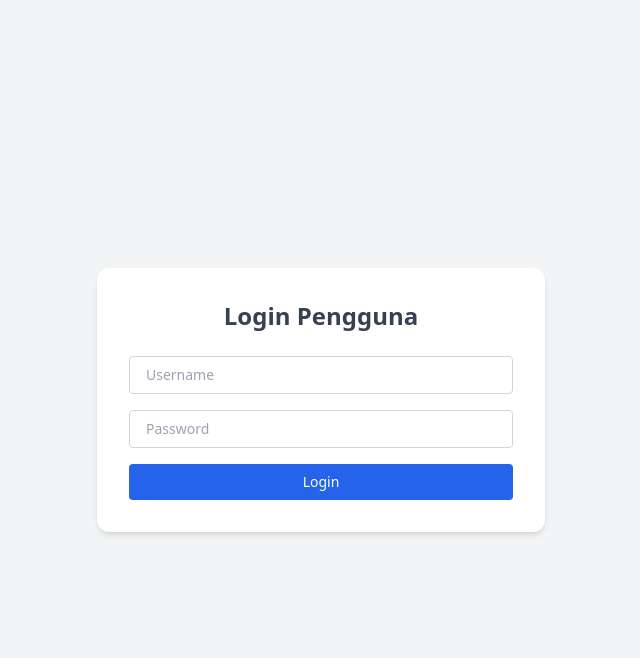
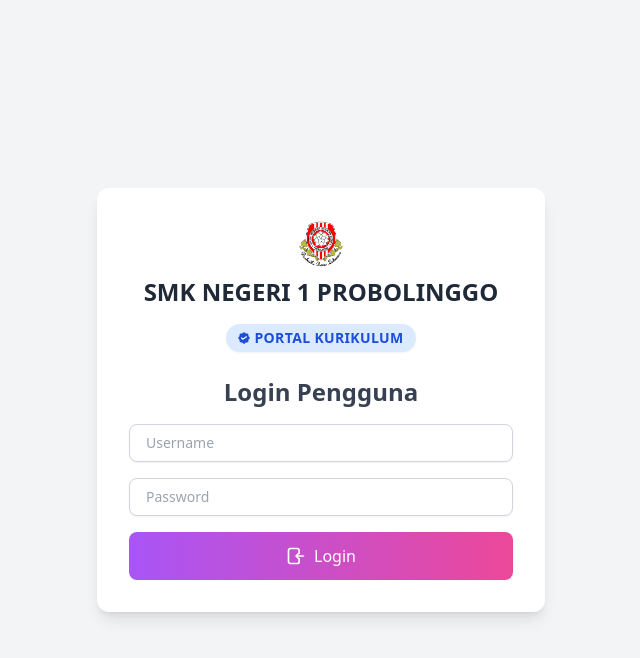
Before and after one commit to shinataputra/kurikulum-app, a PHP site: page /kurikulum-app/index.php?url=login in a window 1280 px wide. Shown: the top 658 px of the page, without its empty margins (319-959 px from the left). Run offline with PHP 8.4, Linux system fonts and the light colour scheme; some libraries are stand-ins or nearby versions.

Commit message:
fix : style login

```diff
--- a/views/auth/login.php
+++ b/views/auth/login.php
@@ -3,16 +3,47 @@
 
 <head>
     <meta charset="UTF-8">
-    <meta name="viewport" content="width=device-width, initial-scale=1.0">
-    <title>Login</title>
+    <title>Portal Kurikulum - SMKN 1 Probolinggo</title>
+    <link rel="icon" type="image/png" href="assets/img/iconsmexa.png">
+
+
+    <meta name="viewport" content="width=device-width, initial-scale=1">
     <script src="https://cdn.tailwindcss.com"></script>
 </head>
 
 <body class="bg-gray-100 flex items-center justify-center min-h-screen px-4">
 
-    <div class="bg-white p-6 sm:p-8 rounded-xl shadow-md w-full max-w-md">
-        <h2 class="text-2xl font-bold mb-6 text-center text-gray-700">Login Pengguna</h2>
+    <div class="bg-white p-6 sm:p-8 rounded-xl shadow-lg w-full max-w-md">
 
+        <!-- Header SMK -->
+        <div class="flex flex-col items-center justify-center mb-4 text-center gap-2">
+            <img src="assets/img/iconsmexa.png" alt="Logo SMKN 1 Probolinggo" class="w-12 h-12">
+            <h1 class="text-xl sm:text-2xl font-bold text-gray-800 leading-tight">
+                SMK NEGERI 1 PROBOLINGGO
+            </h1>
+        </div>
+
+
+
+        <!-- Subheading -->
+        <div class="flex justify-center">
+            <p class="text-xs sm:text-sm font-semibold text-blue-700 bg-blue-100 px-3 py-1 rounded-full inline-flex items-center gap-1 mb-6 shadow-sm tracking-wide uppercase justify-center">
+                <svg class="w-3 h-3" aria-hidden="true" xmlns="http://www.w3.org/2000/svg" fill="currentColor"
+                    viewBox="0 0 20 20">
+                    <path fill="currentColor"
+                        d="m18.774 8.245-.892-.893a1.5 1.5 0 0 1-.437-1.052V5.036a2.484 2.484 0 0 0-2.48-2.48H13.7a1.5 1.5 0 0 1-1.052-.438l-.893-.892a2.484 2.484 0 0 0-3.51 0l-.893.892a1.5 1.5 0 0 1-1.052.437H5.036a2.484 2.484 0 0 0-2.48 2.481V6.3a1.5 1.5 0 0 1-.438 1.052l-.892.893a2.484 2.484 0 0 0 0 3.51l.892.893a1.5 1.5 0 0 1 .437 1.052v1.264a2.484 2.484 0 0 0 2.481 2.481H6.3a1.5 1.5 0 0 1 1.052.437l.893.892a2.484 2.484 0 0 0 3.51 0l.893-.892a1.5 1.5 0 0 1 1.052-.437h1.264a2.484 2.484 0 0 0 2.481-2.48V13.7a1.5 1.5 0 0 1 .437-1.052l.892-.893a2.484 2.484 0 0 0 0-3.51Z" />
+                    <path fill="#fff"
+                        d="M8 13a1 1 0 0 1-.707-.293l-2-2a1 1 0 1 1 1.414-1.414l1.42 1.42 5.318-3.545a1 1 0 0 1 1.11 1.664l-6 4A1 1 0 0 1 8 13Z" />
+                </svg>
+                Portal Kurikulum
+            </p>
+        </div>
+
+
+        <!-- Judul -->
+        <h2 class="text-2xl font-bold mb-4 text-center text-gray-700">Login Pengguna</h2>
+
+        <!-- Error -->
         <?php if (!empty($_SESSION['login_error'])): ?>
             <div class="bg-red-100 text-red-700 p-3 rounded mb-4 text-sm">
                 <?= $_SESSION['login_error'] ?>
@@ -20,22 +51,31 @@
             <?php unset($_SESSION['login_error']); ?>
         <?php endif; ?>
 
+        <!-- Form -->
         <form method="POST" action="index.php?url=auth/doLogin" class="space-y-4">
+
             <input type="text" name="username" placeholder="Username" required
-                class="w-full px-4 py-2 border border-gray-300 rounded focus:outline-none focus:ring-2 focus:ring-blue-200 text-sm" />
+                class="w-full px-4 py-2 border border-gray-300 rounded-lg focus:outline-none focus:ring-2 focus:ring-blue-300 text-sm shadow-sm" />
 
             <input type="password" name="password" placeholder="Password" required
-                class="w-full px-4 py-2 border border-gray-300 rounded focus:outline-none focus:ring-2 focus:ring-blue-200 text-sm" />
+                class="w-full px-4 py-2 border border-gray-300 rounded-lg focus:outline-none focus:ring-2 focus:ring-blue-300 text-sm shadow-sm" />
 
             <div id="namaGuru" class="hidden">
                 <input type="text" name="nama" placeholder="Nama Guru Piket"
-                    class="w-full px-4 py-2 border border-gray-300 rounded focus:outline-none focus:ring-2 focus:ring-blue-200 text-sm" />
+                    class="w-full px-4 py-2 border border-gray-300 rounded-lg focus:outline-none focus:ring-2 focus:ring-blue-300 text-sm shadow-sm" />
             </div>
 
+            <!-- Tombol login -->
             <button type="submit"
-                class="w-full bg-blue-600 text-white py-2 rounded hover:bg-blue-700 transition text-sm">
+                class="flex items-center justify-center gap-2 bg-gradient-to-r from-purple-500 to-pink-500 hover:bg-gradient-to-l focus:ring-4 focus:outline-none focus:ring-cyan-300 text-white px-4 py-3 rounded-lg font-medium transition-all text-md w-full">
+                <svg class="w-5 h-5" fill="none" stroke="currentColor" stroke-width="2" viewBox="0 0 24 24"
+                    xmlns="http://www.w3.org/2000/svg">
+                    <path stroke-linecap="round" stroke-linejoin="round"
+                        d="M15.75 9V5.25A2.25 2.25 0 0013.5 3H5.25A2.25 2.25 0 003 5.25v13.5A2.25 2.25 0 005.25 21H13.5a2.25 2.25 0 002.25-2.25V15M21 12h-9m0 0l3-3m-3 3l3 3" />
+                </svg>
                 Login
             </button>
+
         </form>
     </div>
 
@@ -52,4 +92,5 @@
 
 </body>
 
+
 </html>
```
